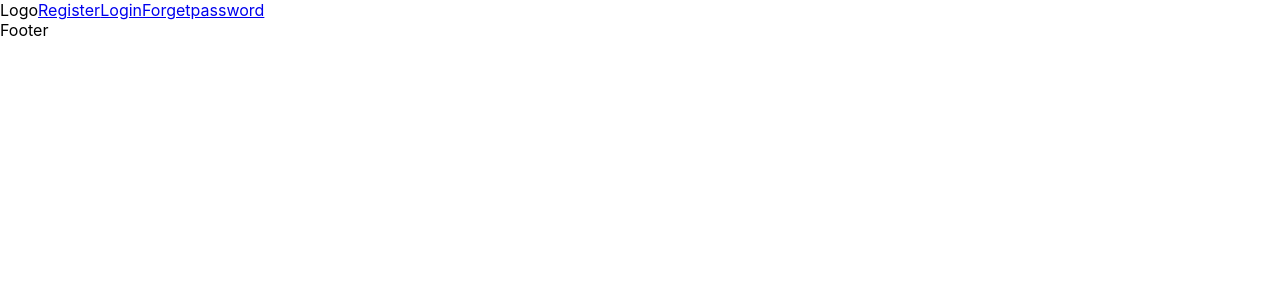
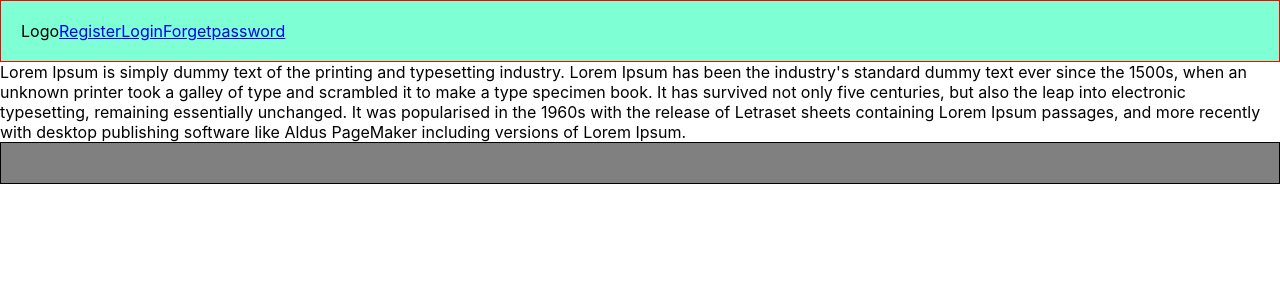
Before and after one commit to Engamba77/e-commerce-100, a React (Create React App) app: page / in a window 1280 px wide. Shown: the top 300 px of the page. Built offline with nearby package versions, Linux system fonts and the light colour scheme.

Commit message:
adding home style

```diff
--- a/src/index.js
+++ b/src/index.js
@@ -1,21 +1,6 @@
 import ReactDOM from "react-dom/client";
-import "./index.css";
-import reportWebVitals from "./reportWebVitals";
 import "./index.css";
 import Pages from "./pages";
 
 const root = ReactDOM.createRoot(document.getElementById("root"));
-root.render(
-  // <div>
-  //   <Register />
-  //   <Login />
-  //   <Forgetpassword />
-  // </div>
-
-  <Pages />
-);
-
-// If you want to start measuring performance in your app, pass a function
-// to log results (for example: reportWebVitals(console.log))
-// or send to an analytics endpoint. Learn more: https://bit.ly/CRA-vitals
-// reportWebVitals();
+root.render(<Pages />);
--- a/src/pages/Layout.js
+++ b/src/pages/Layout.js
@@ -1,17 +1,30 @@
 import { Link, Outlet } from "react-router-dom";
+import { StyledHeader } from "./styled.js";
+import { StyledFooter } from "./styled.js";
+import { StyledContent } from "./styled.js";
 
 const Layout = () => {
   return (
     <div>
-      <header>
+      <StyledHeader>
         Logo
         <Link to="/register">Register</Link>
         <Link to="/login">Login</Link>
         <Link to="/forgot password">Forgetpassword</Link>
-      </header>
-      <div></div>
+      </StyledHeader>
+      <StyledContent>
+        Lorem Ipsum is simply dummy text of the printing and typesetting
+        industry. Lorem Ipsum has been the industry's standard dummy text ever
+        since the 1500s, when an unknown printer took a galley of type and
+        scrambled it to make a type specimen book. It has survived not only five
+        centuries, but also the leap into electronic typesetting, remaining
+        essentially unchanged. It was popularised in the 1960s with the release
+        of Letraset sheets containing Lorem Ipsum passages, and more recently
+        with desktop publishing software like Aldus PageMaker including versions
+        of Lorem Ipsum.
+      </StyledContent>
       <Outlet />
-      <footer>Footer</footer>
+      <StyledFooter></StyledFooter>
     </div>
   );
 };
--- a/src/pages/index.js
+++ b/src/pages/index.js
@@ -2,7 +2,6 @@
 import Forgetpassword from "../forgetpassword";
 import Login from "../login";
 import Register from "../register";
-import Home from "./Home";
 import Layout from "./Layout";
 import NotFound from "./NotFound";
 
--- /dev/null
+++ b/src/pages/styled.js
@@ -0,0 +1,18 @@
+import styled from "styled-components";
+
+export const StyledHeader = styled.header`
+  border: 1px solid red;
+  padding: 20px;
+  background-color: aquamarine;
+`;
+
+export const StyledFooter = styled.footer`
+  border: 1px solid;
+  padding: 20px;
+  background-color: gray;
+`;
+
+export const StyledContent = styled.div`
+  width: auto;
+  height: auto;
+`;
```
